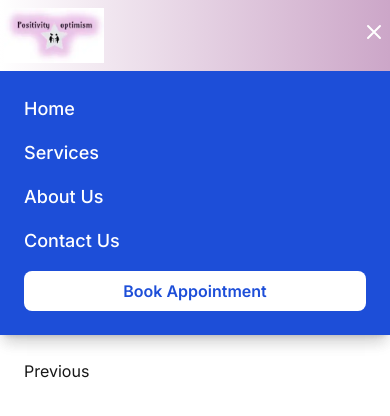
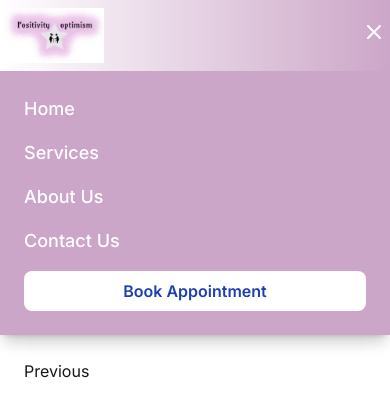
Before and after one commit to JeiKiarie/superbcare-v3, a Next.js app: page / in a window 390 px wide. Both pictures are taken after a click on the button 374 px from the left and 32 px from the top of the page. Shown: the top 416 px of the page. Built offline with nearby package versions, Linux system fonts and the light colour scheme.

Commit message:
changed colors

```diff
--- a/app/appointment/page.jsx
+++ b/app/appointment/page.jsx
@@ -5,7 +5,7 @@ export default function AppointmentPage() {
 	return (
 		<div className="min-h-screen bg-gray-100">
 			<section className="container mx-auto py-16 px-6">
-				<h1 className="text-4xl font-bold text-blue-700 mb-8">
+				<h1 className="text-4xl font-bold text-blue-800 mb-8">
 					Book an Appointment
 				</h1>
 				<p className="text-gray-700 mb-4">
--- a/app/page.js
+++ b/app/page.js
@@ -289,7 +289,7 @@ export default function Home() {
 				</motion.p>
 				<motion.a
 					href="/appointment"
-					className="bg-white text-blue-600 py-3 px-8 rounded-lg font-semibold hover:bg-blue-700 hover:text-white transition-all duration-300"
+					className="bg-white text-blue-600 py-3 px-8 rounded-lg font-semibold hover:bg-blue-800 hover:text-white transition-all duration-300"
 					initial={{ scale: 0.8 }}
 					animate={{ scale: 1 }}
 					transition={{ delay: 0.4 }}>
--- a/components/Header.jsx
+++ b/components/Header.jsx
@@ -136,7 +136,7 @@ export default function Header() {
 
 			{/* Mobile Menu */}
 			{isOpen && (
-				<div className="lg:hidden bg-blue-700 text-white shadow-lg">
+				<div className="lg:hidden bg-[#cca6c8] text-white shadow-lg">
 					<nav className="space-y-4 p-6">
 						<Link
 							className="block text-lg font-medium hover:text-gray-300"
@@ -159,7 +159,7 @@ export default function Header() {
 							Contact Us
 						</Link>
 						<Link
-							className="block bg-white text-blue-700 font-semibold py-2 px-4 rounded-lg text-center hover:bg-blue-100"
+							className="block bg-white text-blue-800 font-semibold py-2 px-4 rounded-lg text-center hover:bg-blue-100"
 							href="/appointment">
 							Book Appointment
 						</Link>
--- a/components/MobileMenu.jsx
+++ b/components/MobileMenu.jsx
@@ -9,7 +9,7 @@ const MobileMenu = () => {
 
 	return (
 		<div
-			className={`fixed inset-0 bg-blue-700 text-white transform ${
+			className={`fixed inset-0 bg-[#cca6c8] text-white transform ${
 				isOpen ? 'translate-x-0' : '-translate-x-full'
 			} transition-transform duration-300 z-50 md:hidden`}>
 			<button
```
